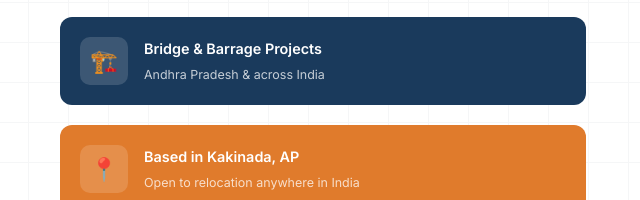
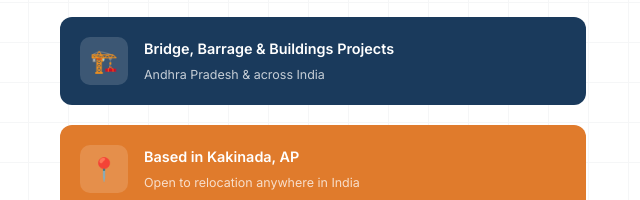
Before and after one commit to jagadeeshch108-gif/jagadeesh-civil.github.io, a plain HTML site: page index.html in a window 1280 px wide. Shown: the part 438-638 px from the top of the page, 612-1252 px from the left. Drawn offline with nearby package versions, Linux system fonts and the light colour scheme.

Commit message:
Update index.html

```diff
--- a/index.html
+++ b/index.html
@@ -170,7 +170,7 @@
       <div class="hero-card">
         <div class="hc-icon">🏗️</div>
         <div>
-          <div class="hc-text">Bridge & Barrage Projects</div>
+          <div class="hc-text">Bridge, Barrage & Buildings Projects</div>
           <div class="hc-sub">Andhra Pradesh &amp; across India</div>
         </div>
       </div>
```
